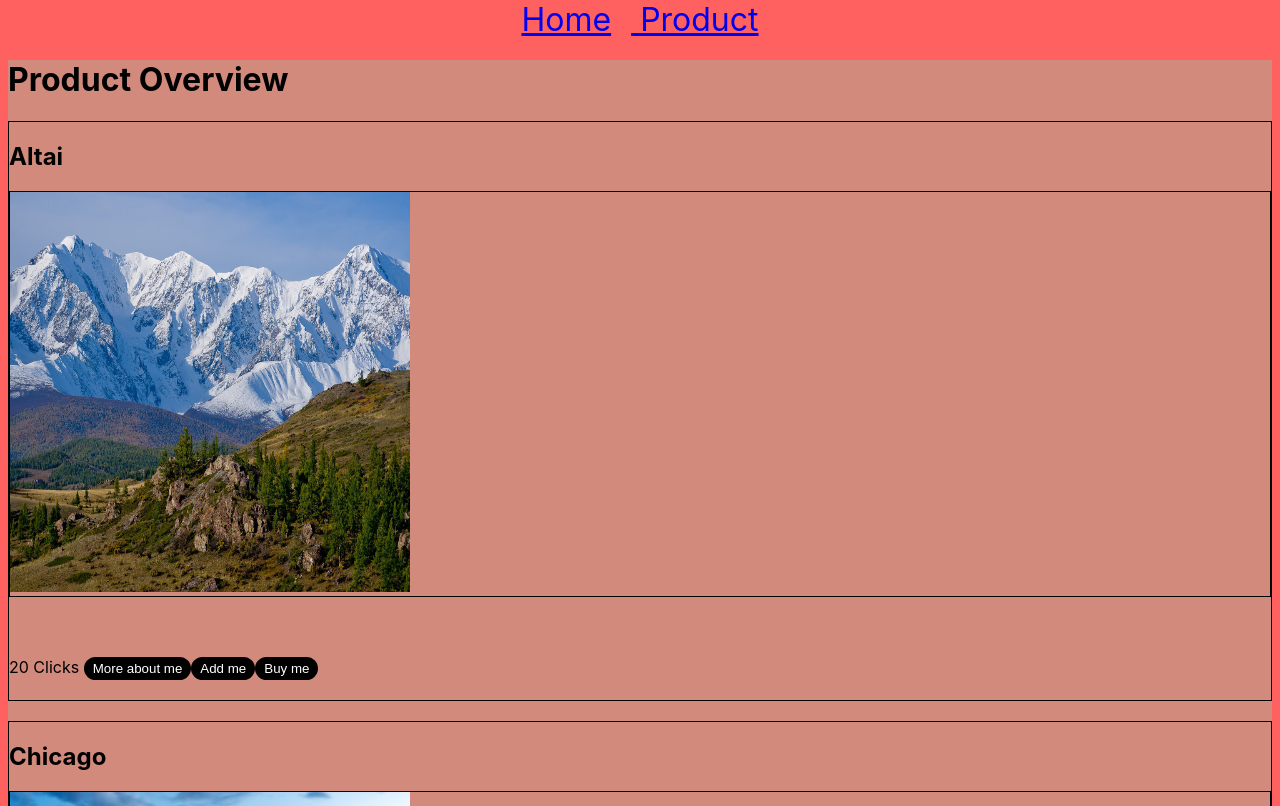
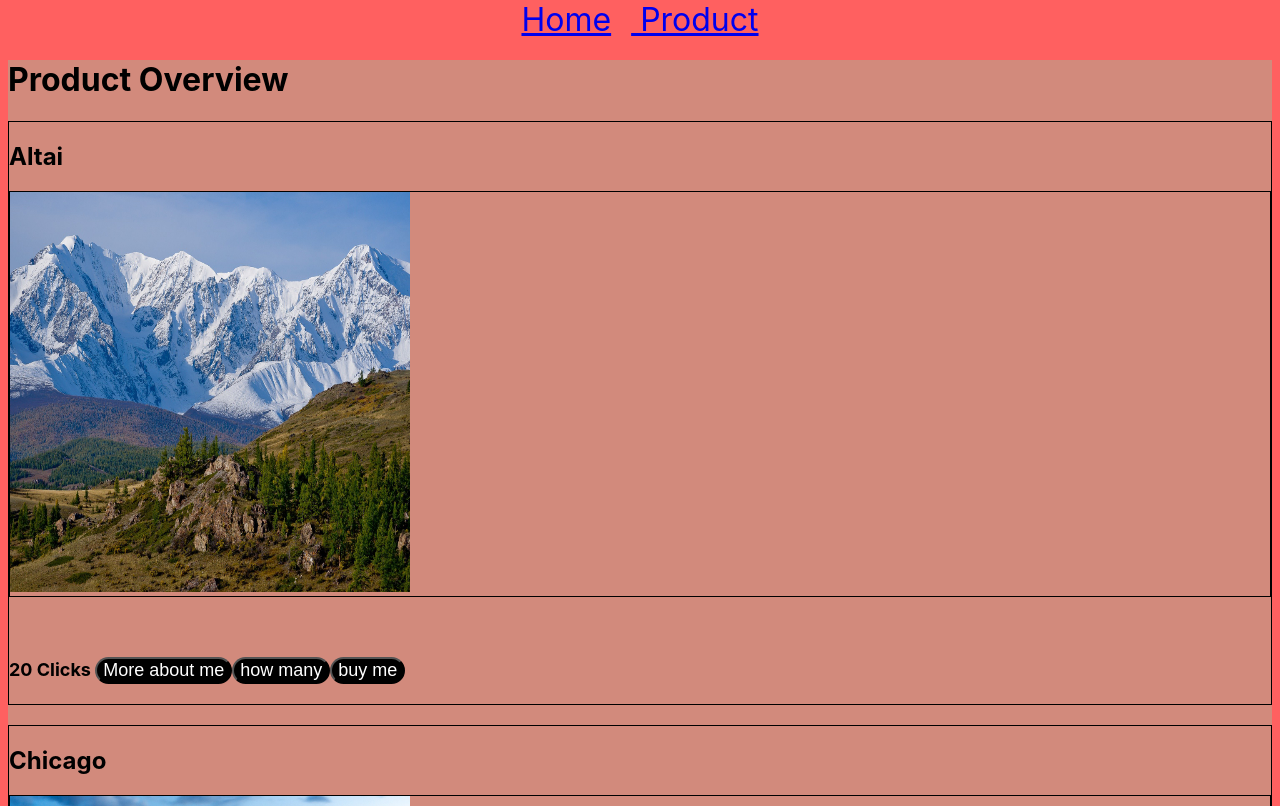
Before and after one commit to OshGin/next.JS-ecommerce, a Next.js app: page /products in a window 1280 px wide. Shown: the top 806 px of the page. Built offline with nearby package versions, Linux system fonts and the light colour scheme.

Commit message:
Set buy me

```diff
--- a/pages/products.js
+++ b/pages/products.js
@@ -4,12 +4,13 @@ import { css } from '@emotion/react';
 import pictures from '../util/database';
 import Link from 'next/link';
 import Image from 'next/image';
+import { useState } from 'react';
 
 const buttonStyle = css`
   background-color: black;
   color: white;
-  border: black, solid;
   border-radius: 20px;
+  font-size: large;
 `;
 
 const pictureStyle = css`
@@ -20,6 +21,10 @@ const pictureStyle = css`
 `;
 
 export default function ProductOverview(props) {
+  const [buyMe, setBuyMe] = useState(true);
+  function buyByToggle() {
+    setBuyMe(!buyMe);
+  }
   return (
     <Layout>
       <Head>
@@ -38,14 +43,24 @@ export default function ProductOverview(props) {
             </div>
             <br />
             <br />
-            {picture.price} Clicks{' '}
+            <span
+              css={css`
+                font-size: large;
+                font-weight: bold;
+              `}
+            >
+              {picture.price} Clicks{' '}
+            </span>
             <Link href={`/products/${picture.id}`}>
               <a>
                 <button css={buttonStyle}>More about me</button>
               </a>
             </Link>
-            <button css={buttonStyle}>Add me</button>
-            <button css={buttonStyle}>Buy me</button>
+            <button css={buttonStyle}>how many</button>
+
+            <button onClick={() => buyByToggle()} css={buttonStyle}>
+              {buyMe ? 'buy me' : 'remove me'}
+            </button>
             <br />
             <br />
           </div>
```
